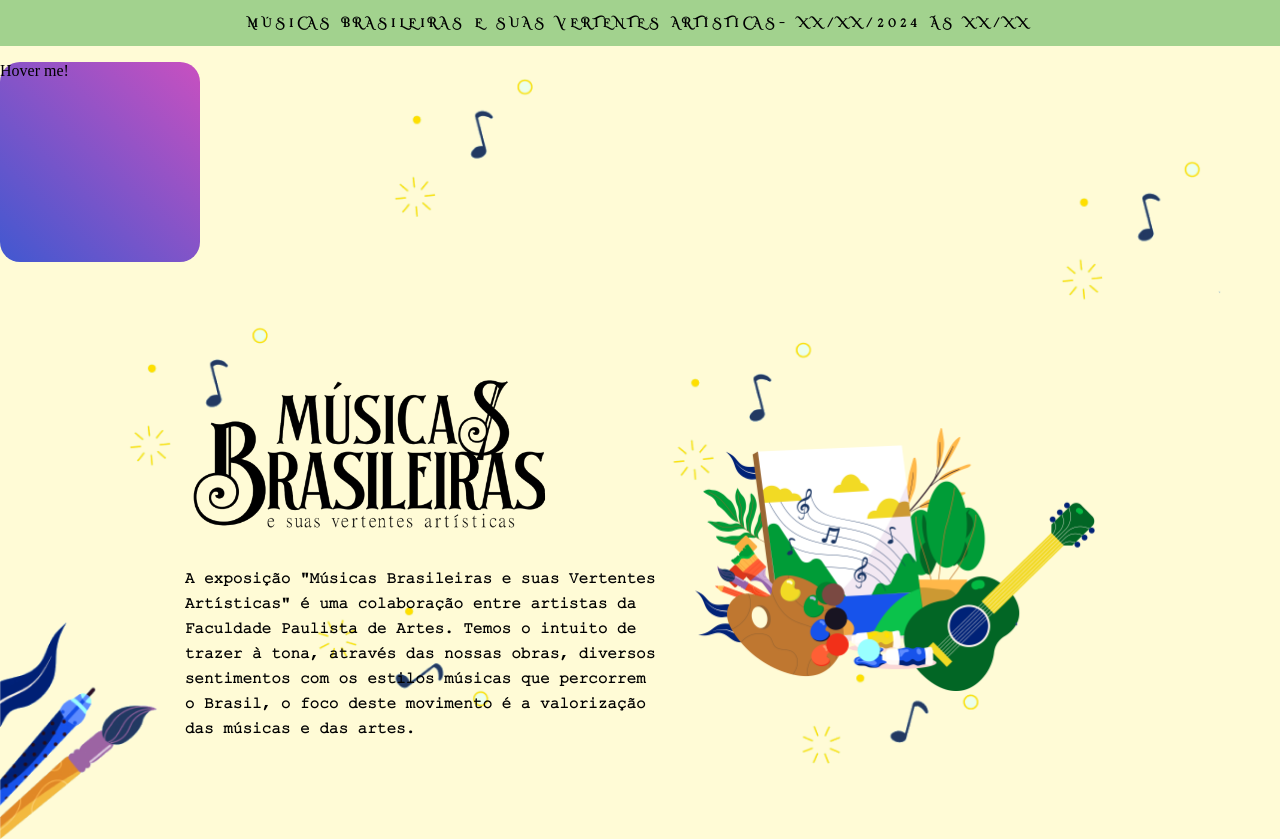
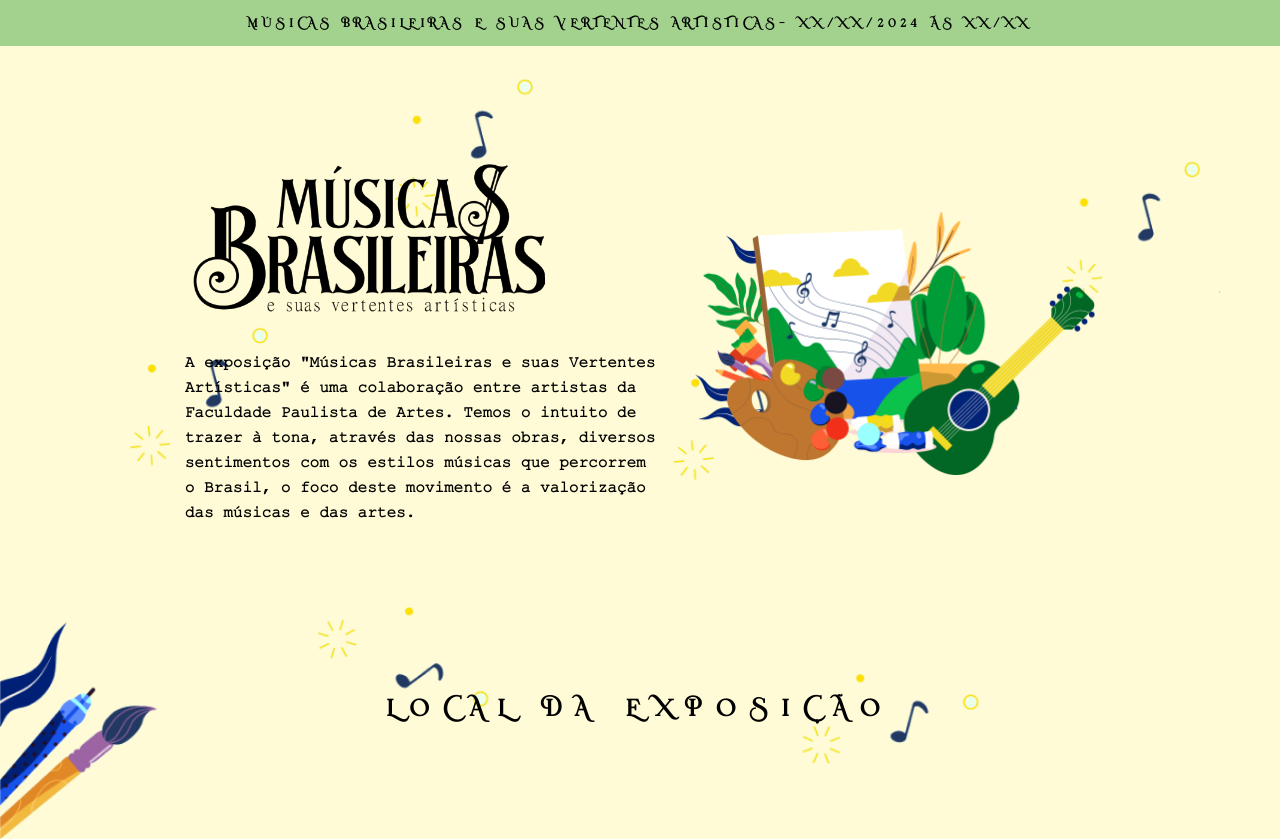
Before and after one commit to ProjetoADsss/musicasBrasileiras, a plain HTML site: page index.html in a window 1280 px wide. Shown: the top 839 px of the page. Drawn offline with nearby package versions, Linux system fonts and the light colour scheme.

Commit message:
Fix: Removendo teste anterior

```diff
--- a/index.html
+++ b/index.html
@@ -23,10 +23,6 @@
             <p>MÚSICAS BRASILEIRAS E SUAS VERTENTES ARTÍSTICAS- XX/XX/2024 ÁS XX/XX</p>
         </div>
     </header>
-    <div class="tilt" data-tilt data-tilt-max="15" data-tilt-speed="400"
-        style="width: 200px; height: 200px; background: linear-gradient(43deg, rgb(65, 88, 208), rgb(200, 80, 192)); border-radius: 20px;">
-        <p>Hover me!</p>
-    </div>
 
     <section class="first-section" data-aos="fade-up" data-aos-duration="1000">
         <div>
```
